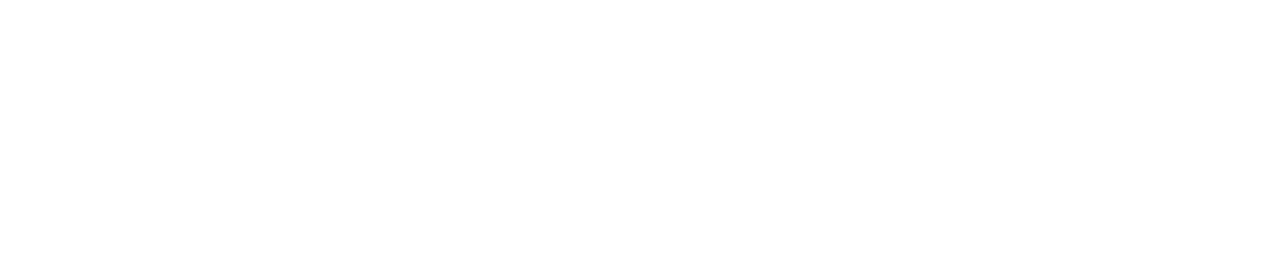
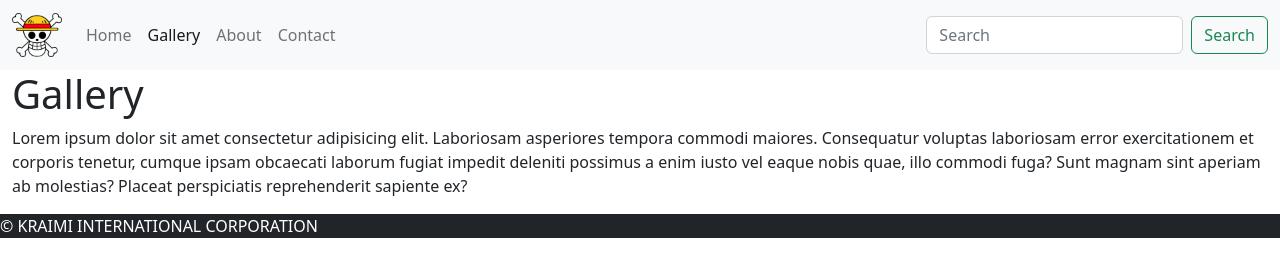
Before and after one commit to EliesK69/Projavect, a plain HTML site: page gallery.html in a window 1280 px wide. Drawn offline with nearby package versions, Linux system fonts and the light colour scheme.

Commit message:
rajout des autres pages et du logo

```diff
--- a/about.html
+++ b/about.html
@@ -0,0 +1,52 @@
+<!DOCTYPE html>
+<html lang="en">
+<head>
+    <meta charset="UTF-8">
+    <meta http-equiv="X-UA-Compatible" content="IE=edge">
+    <meta name="viewport" content="width=device-width, initial-scale=1.0">
+    <title>Projavect</title>
+    <link href="https://cdn.jsdelivr.net/npm/bootstrap@5.2.3/dist/css/bootstrap.min.css" rel="stylesheet" integrity="sha384-rbsA2VBKQhggwzxH7pPCaAqO46MgnOM80zW1RWuH61DGLwZJEdK2Kadq2F9CUG65" crossorigin="anonymous">
+    <link rel="stylesheet" href="css/style.css">
+</head>
+<body>
+    <nav class="navbar navbar-expand-lg bg-light">
+        <div class="container-fluid">
+          <a class="navbar-brand" href="index.html">
+            <img class="logo" src="img/mugiwara-logo-303FD55C54-seeklogo.com.png" alt="Mugiwara"></a>
+          <button class="navbar-toggler" type="button" data-bs-toggle="collapse" data-bs-target="#navbarSupportedContent" aria-controls="navbarSupportedContent" aria-expanded="false" aria-label="Toggle navigation">
+            <span class="navbar-toggler-icon"></span>
+          </button>
+          <div class="collapse navbar-collapse" id="navbarSupportedContent">
+            <ul class="navbar-nav me-auto mb-2 mb-lg-0">
+              <li class="nav-item">
+                <a class="nav-link" href="index.html">Home</a>
+              </li>
+              <li class="nav-item">
+                <a class="nav-link" href="gallery.html">Gallery</a>
+              </li>
+              <li class="nav-item">
+                <a class="nav-link active aria-current="page"" href="about.html">About</a>
+              </li>
+              <li class="nav-item">
+                <a class="nav-link" href="contact.html">Contact</a>
+              </li>
+            </ul>
+            <form class="d-flex" role="search">
+              <input class="form-control me-2" type="search" placeholder="Search" aria-label="Search">
+              <button class="btn btn-outline-success" type="submit">Search</button>
+            </form>
+          </div>
+        </div>
+      </nav>
+
+    <div class="container-fluid">
+        <h1>About</h1>
+        <p>Lorem ipsum dolor sit amet consectetur adipisicing elit. Laboriosam asperiores tempora commodi maiores. Consequatur voluptas laboriosam error exercitationem et corporis tenetur, cumque ipsam obcaecati laborum fugiat impedit deleniti possimus a enim iusto vel eaque nobis quae, illo commodi fuga? Sunt magnam sint aperiam ab molestias? Placeat perspiciatis reprehenderit sapiente ex?</p>
+    </div>
+    <footer class="bg-dark text-white">
+        &copy; KRAIMI INTERNATIONAL CORPORATION
+    </footer>
+    <script src="https://cdn.jsdelivr.net/npm/bootstrap@5.2.3/dist/js/bootstrap.bundle.min.js" integrity="sha384-kenU1KFdBIe4zVF0s0G1M5b4hcpxyD9F7jL+jjXkk+Q2h455rYXK/7HAuoJl+0I4" crossorigin="anonymous"></script>
+
+</body>
+</html>
--- a/gallery.html
+++ b/gallery.html
@@ -0,0 +1,52 @@
+<!DOCTYPE html>
+<html lang="en">
+<head>
+    <meta charset="UTF-8">
+    <meta http-equiv="X-UA-Compatible" content="IE=edge">
+    <meta name="viewport" content="width=device-width, initial-scale=1.0">
+    <title>Projavect</title>
+    <link href="https://cdn.jsdelivr.net/npm/bootstrap@5.2.3/dist/css/bootstrap.min.css" rel="stylesheet" integrity="sha384-rbsA2VBKQhggwzxH7pPCaAqO46MgnOM80zW1RWuH61DGLwZJEdK2Kadq2F9CUG65" crossorigin="anonymous">
+    <link rel="stylesheet" href="css/style.css">
+</head>
+<body>
+    <nav class="navbar navbar-expand-lg bg-light">
+        <div class="container-fluid">
+          <a class="navbar-brand" href="index.html">
+            <img class="logo" src="img/mugiwara-logo-303FD55C54-seeklogo.com.png" alt="Mugiwara"></a>
+          <button class="navbar-toggler" type="button" data-bs-toggle="collapse" data-bs-target="#navbarSupportedContent" aria-controls="navbarSupportedContent" aria-expanded="false" aria-label="Toggle navigation">
+            <span class="navbar-toggler-icon"></span>
+          </button>
+          <div class="collapse navbar-collapse" id="navbarSupportedContent">
+            <ul class="navbar-nav me-auto mb-2 mb-lg-0">
+              <li class="nav-item">
+                <a class="nav-link"" href="index.html">Home</a>
+              </li>
+              <li class="nav-item">
+                <a class="nav-link active aria-current="page" href="gallery.html">Gallery</a>
+              </li>
+              <li class="nav-item">
+                <a class="nav-link" href="about.html">About</a>
+              </li>
+              <li class="nav-item">
+                <a class="nav-link" href="contact.html">Contact</a>
+              </li>
+            </ul>
+            <form class="d-flex" role="search">
+              <input class="form-control me-2" type="search" placeholder="Search" aria-label="Search">
+              <button class="btn btn-outline-success" type="submit">Search</button>
+            </form>
+          </div>
+        </div>
+      </nav>
+
+    <div class="container-fluid">
+        <h1>Gallery</h1>
+        <p>Lorem ipsum dolor sit amet consectetur adipisicing elit. Laboriosam asperiores tempora commodi maiores. Consequatur voluptas laboriosam error exercitationem et corporis tenetur, cumque ipsam obcaecati laborum fugiat impedit deleniti possimus a enim iusto vel eaque nobis quae, illo commodi fuga? Sunt magnam sint aperiam ab molestias? Placeat perspiciatis reprehenderit sapiente ex?</p>
+    </div>
+    <footer class="bg-dark text-white">
+        &copy; KRAIMI INTERNATIONAL CORPORATION
+    </footer>
+    <script src="https://cdn.jsdelivr.net/npm/bootstrap@5.2.3/dist/js/bootstrap.bundle.min.js" integrity="sha384-kenU1KFdBIe4zVF0s0G1M5b4hcpxyD9F7jL+jjXkk+Q2h455rYXK/7HAuoJl+0I4" crossorigin="anonymous"></script>
+
+</body>
+</html>
```
Also changed, not shown: contact.html (+52 -0 lines), index.html (+5 -5 lines).
